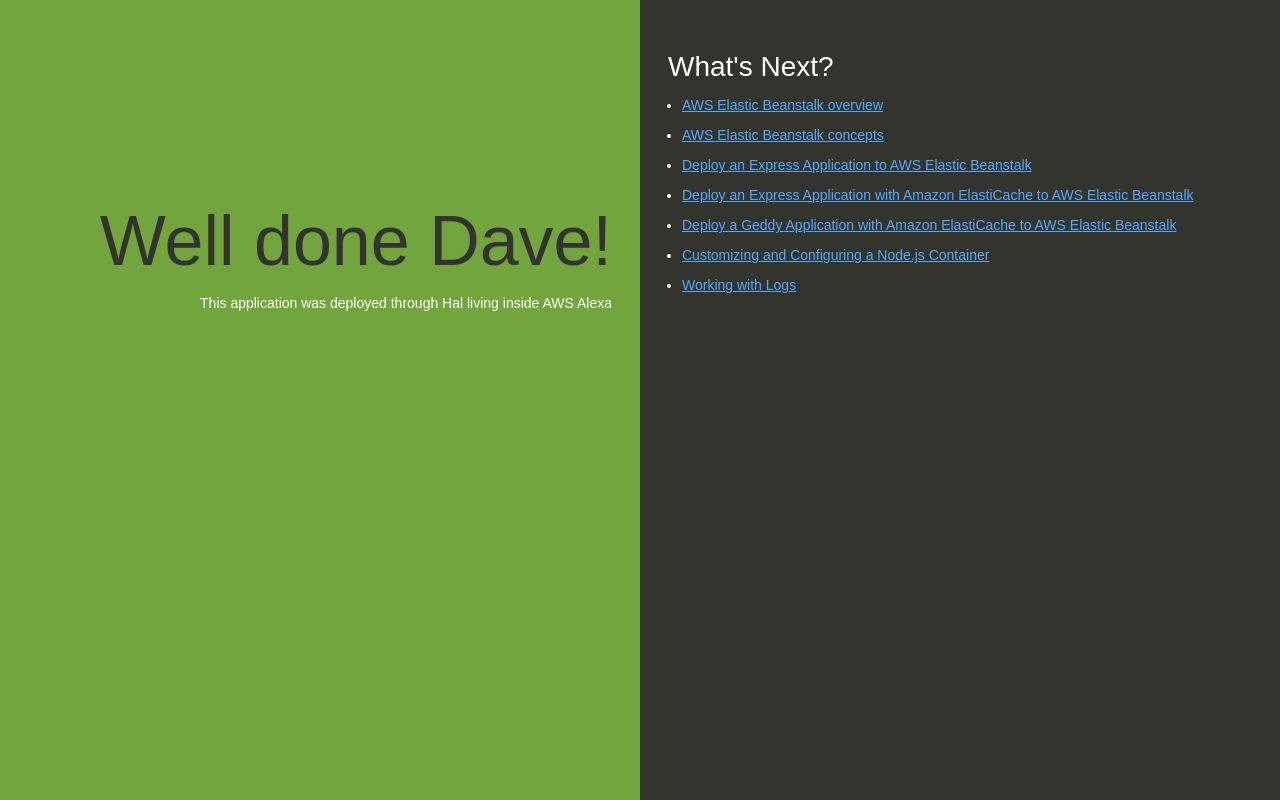
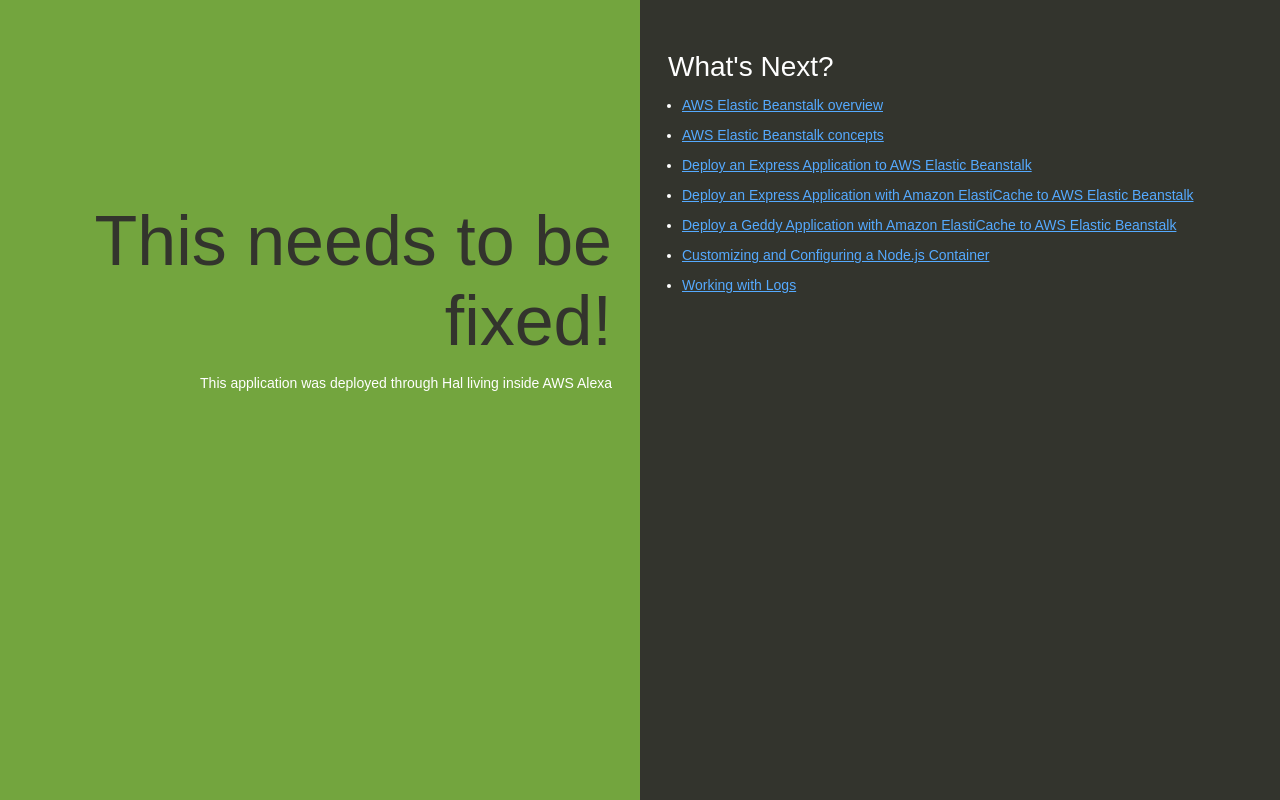
Before and after one commit to smneedham/NodeHelloWorld, a website: page index.html in a window 1280 px wide. Drawn offline with Linux system fonts and the light colour scheme.

Commit message:
Update index.html

```diff
--- a/index.html
+++ b/index.html
@@ -74,7 +74,7 @@
   </head>
   <body>
     <div class="textColumn">
-      <h1>Well done Dave!</h1>
+      <h1>This needs to be fixed!</h1>
       <p>This application was deployed through Hal living inside AWS Alexa</p>
     </div>
     <div class="linksColumn">
```
